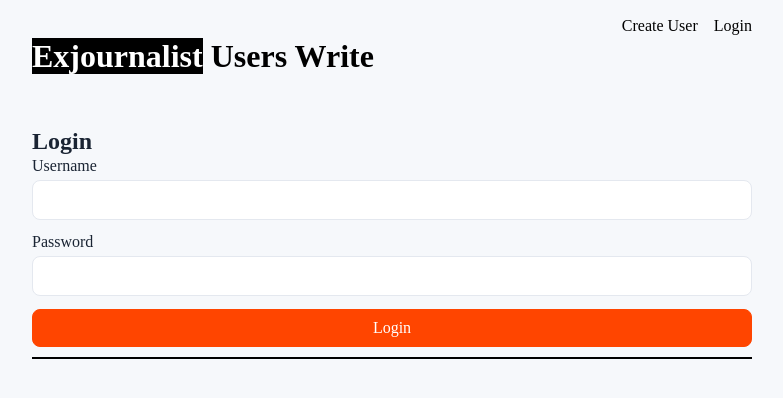
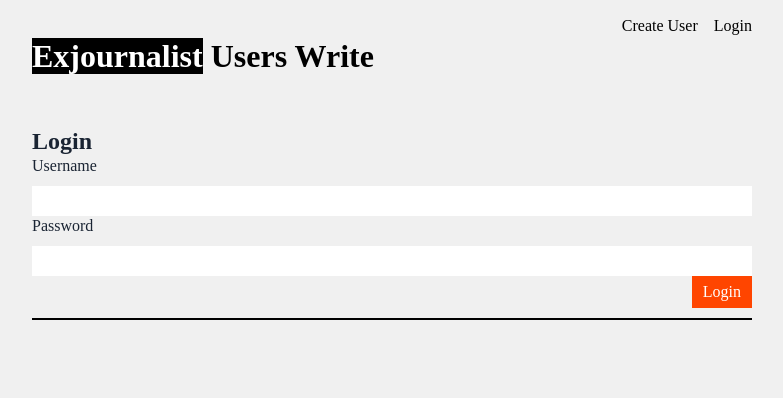
Before and after one commit to lucianmarin/exjournalist, a Python web app: template templates/login.html in a window 1280 px wide. Shown: the top 398 px of the page, without its empty margins (248-1031 px from the left). Run offline with Jinja, Linux system fonts and the light colour scheme; the template is opened without the code that fills it, so the values that code supplies are empty.

Commit message:
improved design

```diff
--- a/static/styles.css
+++ b/static/styles.css
@@ -1,6 +1,6 @@
 :root {
   --regular: 16px;
-  --bg: #f6f8fb;
+  --bg: #f0f0f0;
   --card: #ffffff;
   --line: #e4e8ef;
   --text: #1a2433;
@@ -16,6 +16,7 @@
   box-sizing: border-box;
   margin: 0;
   padding: 0;
+  border: 0 none;
 }
 
 body {
@@ -131,28 +132,29 @@ input, textarea, button, select {
 }
 
 .form-grid {
-  display: grid;
-  gap: 0.8rem;
+  overflow: hidden;
 }
 
 input,
 textarea,
 select {
   width: 100%;
-  margin-top: 0.25rem;
-  border: 1px solid var(--line);
-  border-radius: 8px;
-  padding: 0.55rem 0.65rem;
-  background: #fff;
+  margin-top: 10px;
+  padding: 5px 10px;
+  background-color: var(--white);
 }
 
 button {
   border: 1px solid var(--primary);
-  color: #fff;
+  color: var(--white);
   background: var(--primary);
-  border-radius: 8px;
-  padding: 0.5rem 0.8rem;
+  padding: 5px 0;
   cursor: pointer;
+}
+
+button[type="submit"] {
+  float: right;
+  padding: 5px 10px;
 }
 
 .votes {
@@ -179,17 +181,17 @@ button {
   background: var(--dislike);
 }
 
-.comment {
-  border: 1px solid var(--line);
-  border-radius: 10px;
-  padding: 0.8rem;
-  margin: 0.8rem 0;
+#comments {
+  margin: 20px 0;
 }
 
-.children {
-  margin-left: 1.1rem;
-  padding-left: 0.8rem;
-  border-left: 2px solid var(--line);
+.comment-list, .children {
+  padding-left: 2px;
+  border-left: 2px solid var(--black);
+}
+
+.children .meta, .children .markdown-body, .children details {
+  padding-left: 13px;
 }
 
 .markdown-body p {
--- a/templates/base.html
+++ b/templates/base.html
@@ -11,7 +11,12 @@
     <div class="container">
       <nav>
         {% if current_user %}
-          <span class="auth-user">{{ current_user.emoji }} @{{ current_user.username }} · Karma: {{ current_user_karma }}</span>
+          <a href="/users/{{ current_user.username }}">
+            {{ current_user.emoji }} @{{ current_user.username }}
+          </a>
+          <span class="auth-user">
+            Karma: {{ current_user_karma }}
+          </span>
           <form method="post" action="/logout" class="inline-form">
             <button type="submit">Logout</button>
           </form>
--- a/templates/comment_tree.html
+++ b/templates/comment_tree.html
@@ -13,7 +13,6 @@
           <summary>Reply</summary>
           <form method="post" action="/articles/{{ article_id }}/comments" class="form-grid">
             <input type="hidden" name="parent_id" value="{{ comment.id }}">
-            <p class="hint">Replying as {{ current_user.emoji }} @{{ current_user.username }}</p>
             <label>Reply (Markdown)
               <textarea name="content_markdown" rows="3" required></textarea>
             </label>
```
Also changed, not shown: templates/article_detail.html (+18 -16 lines), templates/article_edit.html (+3 -5 lines), templates/article_new.html (+3 -5 lines).
